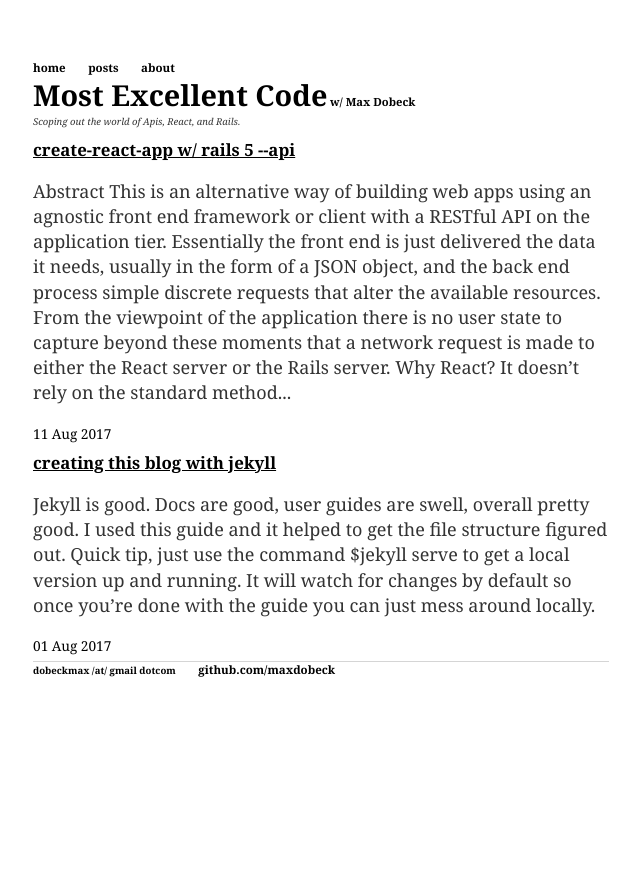
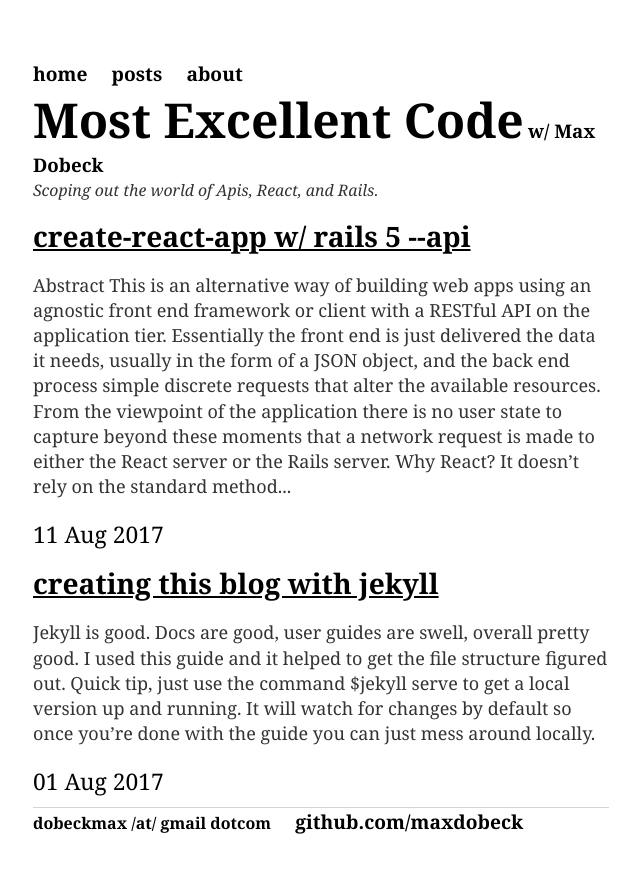
Before and after one commit to maxdobeck/maxdobeck.github.io, a Jekyll site: the page built from index.html, in a window 1280 px wide. Shown: the top 873 px of the page, without its empty margins (319-959 px from the left). Built offline with Jekyll 4.4.1, drawn with Linux system fonts in a browser that asks for light colours.

Commit message:
Changed the weirdly small font sizes.

```diff
--- a/css/main.css
+++ b/css/main.css
@@ -1,7 +1,6 @@
 body {
     margin: 60px auto;
     width: 95%;
-    font-size: 1em;
     font-family: 'Georgia','Raleway', 'Arial', 'Sans-Serif';
 }
 code {
@@ -98,7 +97,7 @@ ul.posts li {
   body {
     margin: 60px auto;
     width: 45%;
-    font-size: .6em;
+    font-size: 1em;
     font-family: 'Georgia','Raleway', 'Arial', 'Sans-Serif';
   }
 }
```
